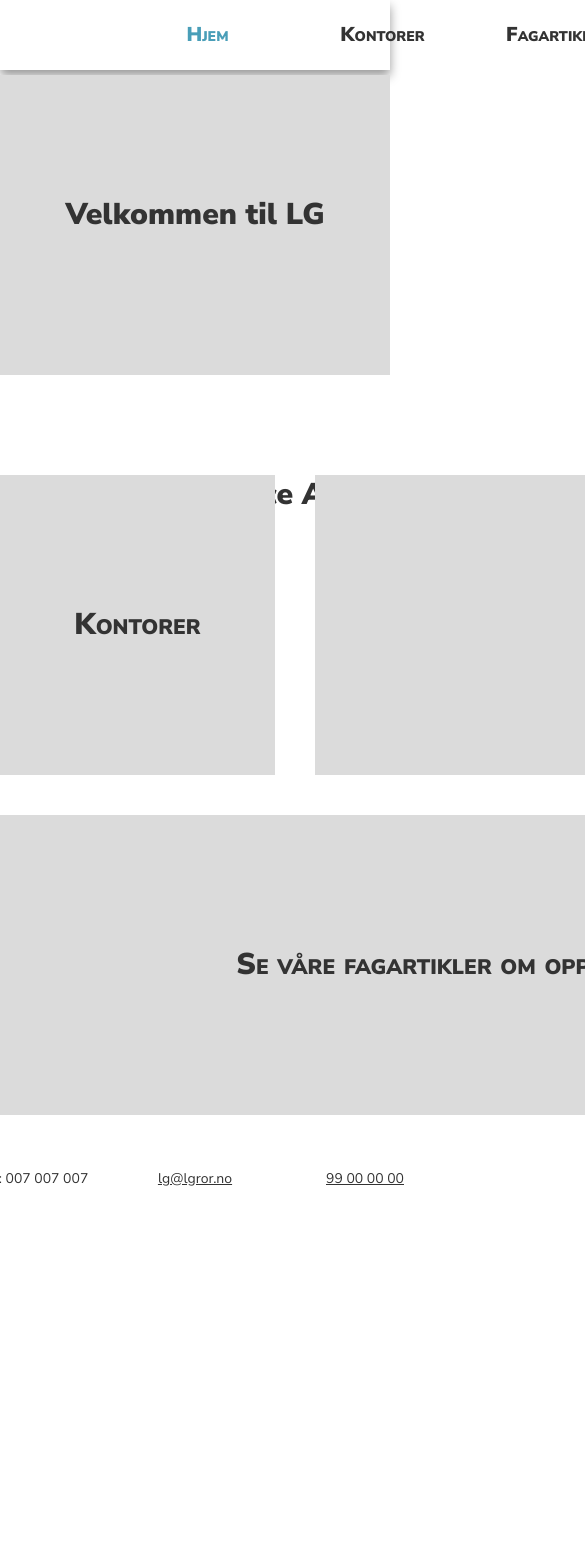
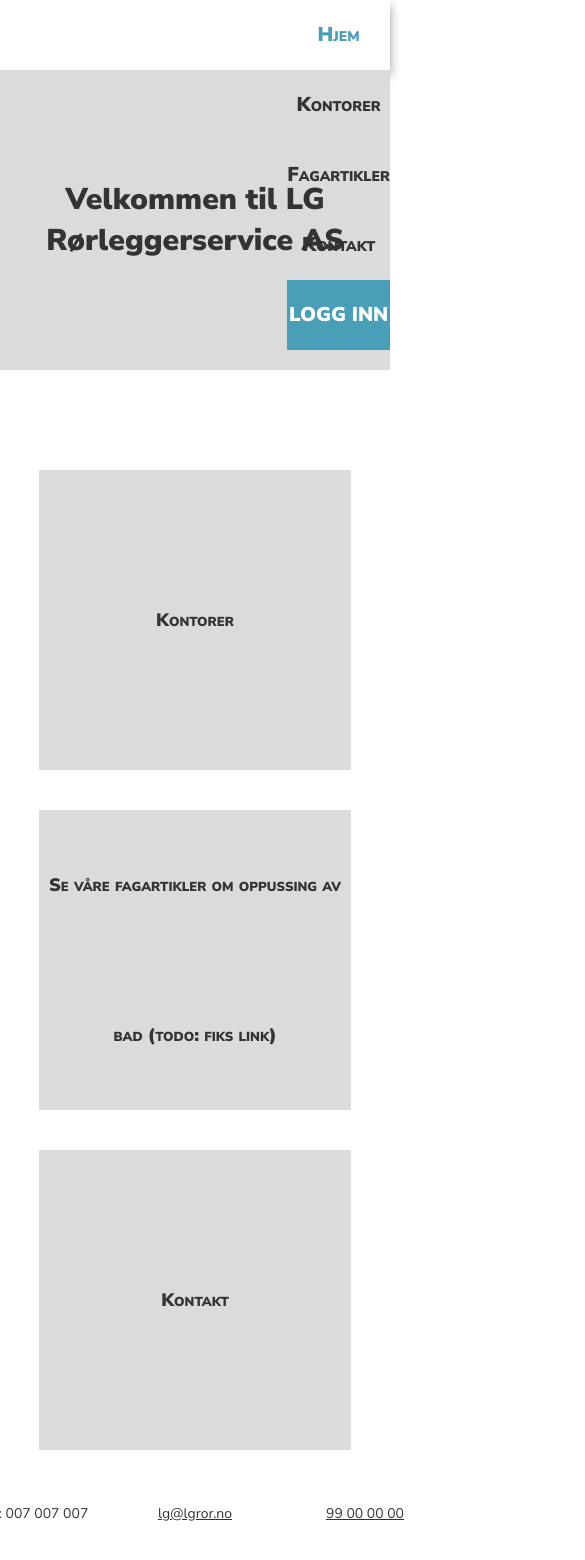
Before and after one commit to TheWoakus/WebApplikasjon-Eksamen, a React app in the folder client/: page / in a window 390 px wide. Shown: the top 1560 px of the page, 585 px wide, since content can reach past the window. Before the commit the page ends 1255 px from the top, so only its background shows below. Built offline with nearby package versions, Linux system fonts and the light colour scheme.

Commit message:
Implementing responsive design..

```diff
--- a/client/src/assets/scss/style.scss
+++ b/client/src/assets/scss/style.scss
@@ -18,13 +18,13 @@ body, input, textarea {
 	min-height: 100vh;;
 }
 #page_content, .officeContent {
-	max-width: 1200px;
+	max-width: 80%;
 	padding-bottom: 60px;
 }
 #page_content {
 	margin: 40px auto;
 	display: grid;
-	grid-template-columns: 275px 275px 275px 275px;
+	grid-template-columns: 1fr 1fr 1fr 1fr;
 	grid-gap: 40px;
 	grid-template-rows: auto;
 	grid-template-areas:
@@ -66,6 +66,8 @@ body, input, textarea {
 	display: grid;
 	grid-template-columns: auto 43px 43px;
 	grid-gap: 20px;
+	grid-template-areas:
+	"search list grid"
 }
 
 .searchbox {
@@ -80,6 +82,7 @@ body, input, textarea {
   background-size: 20px;
   background-position-x: 10px;
   background-position-y: center;
+  grid-area: search;
 }
 
 .listview, .gridview {
@@ -94,10 +97,12 @@ body, input, textarea {
 
 .listview {
 	background: url(../svg/list.svg) no-repeat;
+	grid-area: list
 }
 
 .gridview {
 	background: url(../svg/grid.svg) no-repeat;
+	grid-area: grid;
 }
 
 .officeContent {
@@ -108,7 +113,7 @@ body, input, textarea {
 }
 .gridOffices {
 	display: grid;
-	grid-template-columns: 225px 225px 225px 225px;
+	grid-template-columns: 1fr 1fr 1fr 1fr;
 	grid-template-rows: auto;
 	grid-gap: 40px;
 	justify-content: space-between;
@@ -117,3 +122,54 @@ body, input, textarea {
 .listOffices {
 	border: 1px solid red;
 }
+
+/*=============================
+	@media
+=============================*/
+@media(max-width: 1400px) {
+	#page_content {
+		grid-template-columns: 1fr 1fr;
+		grid-template-areas:
+		"kontorer kontakt"
+		"fagartikler fagartikler"
+		"footer footer";
+	}
+		.gridOffices {
+		grid-template-columns: 1fr 1fr 1fr;
+	}
+}
+@media(max-width: 1200px) {
+	.gridOffices {
+		grid-template-columns: 1fr 1fr;
+	}
+}
+@media(max-width: 1000px) {
+
+}
+@media(max-width: 800px) {
+	#page_content {
+		grid-template-columns: 1fr ;
+		grid-template-areas:
+		"kontorer"
+		"fagartikler"
+		"kontakt"
+		"footer";
+	}
+	.gridOffices {
+		grid-template-columns: 1fr;
+	}
+	.viewOptions {
+		grid-template-columns: 1fr;
+		grid-template-areas:
+		"search";
+	}
+	.listview, .gridview {
+		display: none;
+	}
+}
+@media(max-width: 500px) {
+	.title {
+		font-size: 18px;
+		line-height: 150px;
+	}
+}
--- a/client/src/components/Nav.jsx
+++ b/client/src/components/Nav.jsx
@@ -49,6 +49,10 @@ const NavMenuItem = styled.li`
 			color: #333;
 		}
 	}
+
+	@media(max-width: 1000px) {
+		grid-template-columns: 1fr;
+	}
 `;
 
 const Nav = () => (
--- a/client/src/components/Office.jsx
+++ b/client/src/components/Office.jsx
@@ -30,12 +30,6 @@ class Office extends React.Component {
 
 		return (
 			<>
-				{/* <Section>
-					<Title>{this.props.details.title} {this.props.details.id}</Title>
-					<Address>{this.props.details.address} {this.props.details.id}</Address>
-					<Phone>{this.props.details.phone}{this.props.details.id}</Phone>
-					<Mail href={`mailto:${this.props.details.location}${this.props.details.id}@epost.no`}>{this.props.details.location}{this.props.details.id}@epost.no</Mail>
-				</Section> */}
 				<Section>
 					<Title>{this.props.data.title} </Title>
 					<Address>{this.props.data.address} </Address>
--- a/client/src/components/PageHeader.jsx
+++ b/client/src/components/PageHeader.jsx
@@ -2,6 +2,7 @@ import React from 'react';
 import styled from 'styled-components';
 
 const Header = styled.header`
+	display: grid;
 	background-color: #dbdbdb;
 	height: 300px;
 	margin-bottom: 100px;
@@ -10,7 +11,7 @@ const Header = styled.header`
 const Title = styled.h1`
 	font-size: 30px;
 	text-align: center;
-	line-height: 280px;
+	place-self: center;
 	margin: 5px;
 `;
 
--- a/client/src/styles/Global.jsx
+++ b/client/src/styles/Global.jsx
@@ -18,8 +18,6 @@ html {
 
 h2 {
 	font-size: 30px;
-	/* text-align: center; */
-	/* text-transform: uppercase; */
 }
 
 .mail, .phone {
```
Also changed, not shown: client/src/components/Cookies.jsx (added, +73 -0 lines), 1 other file (tests, documents, lock files or other folders).
